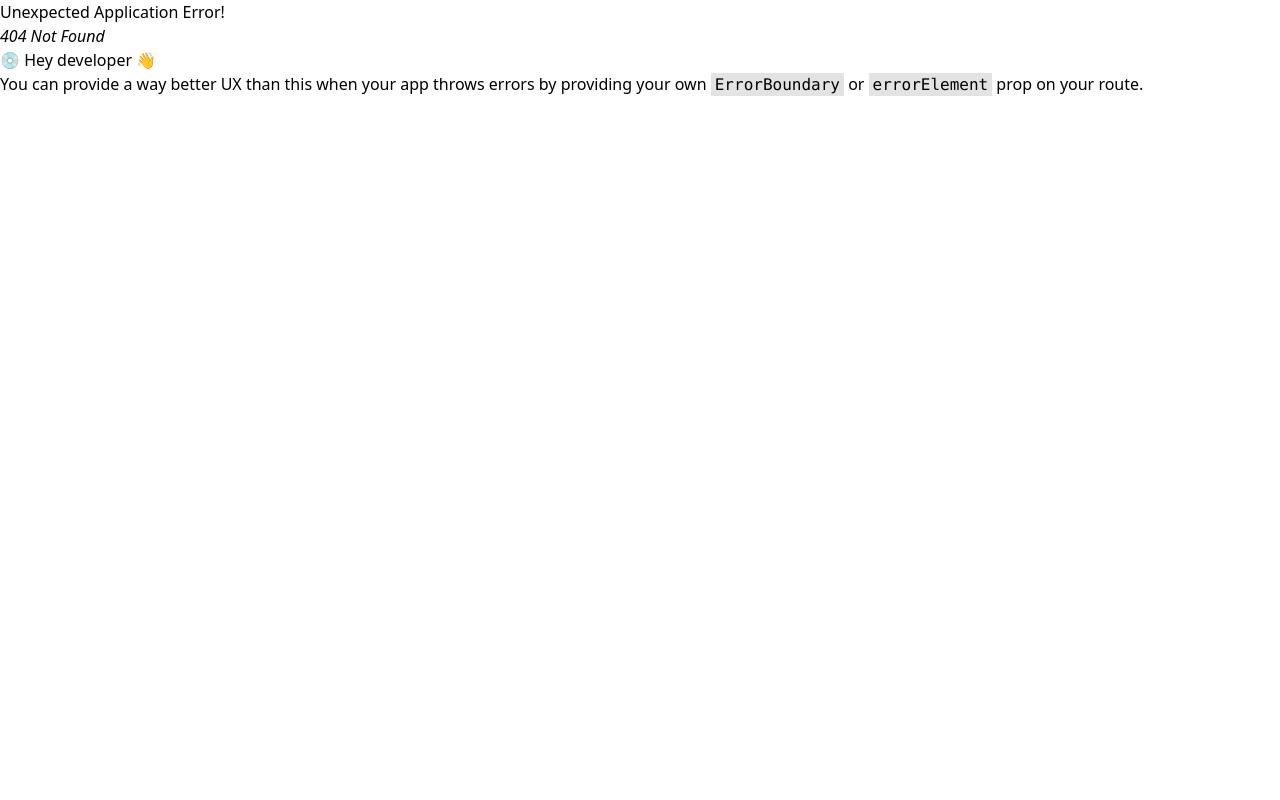
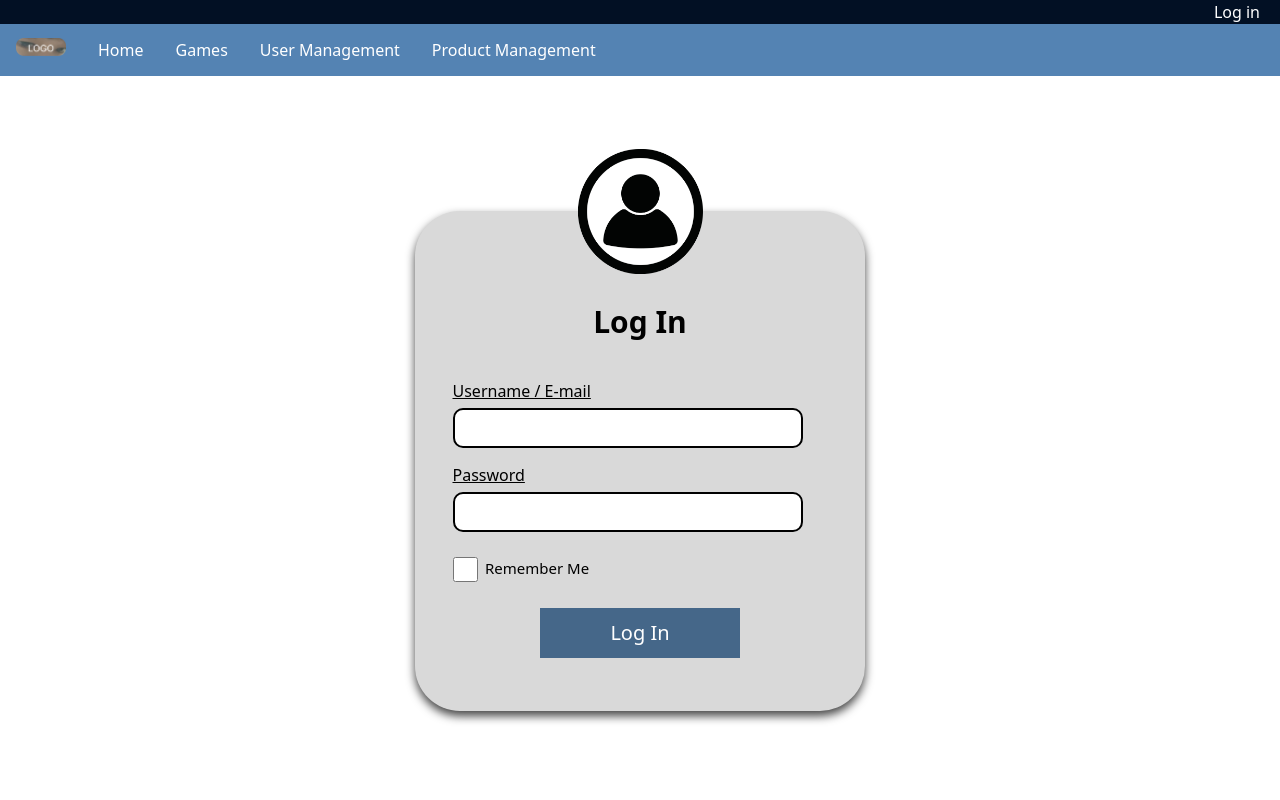
Before and after one commit to JuiPi/T-TopUp, a React (Vite) app in the folder T-TopUp/: page /log-in in a window 1280 px wide. Before the commit this address had no page. Shown: the top 800 px of the page. Built offline with nearby package versions, Linux system fonts and the light colour scheme.

Commit message:
Added Log In page

```diff
--- /dev/null
+++ b/T-TopUp/src/LogIn.css
@@ -0,0 +1,75 @@
+
+
+.log-container {
+    display: flex;
+    flex-direction: column;
+    align-items: center;
+    width: 450px;
+    height: 500px;
+    background-color: #d9d9d9;
+    border-radius: 45px;
+    margin: auto;
+    margin-top: 135px;
+    margin-bottom: 135px;
+    box-shadow: 0px 5px 10px #454545;
+}
+
+.title {
+    margin: 25px;
+    font-weight: bold;
+    font-size: 30px;
+    text-align: center;
+    margin-bottom: 20px;
+}
+
+.icon img {
+    width: 125px;
+    height: 125px;
+    margin-top: -62.5px;
+}
+
+.info {
+    margin-left: -25px;
+    display: flex;
+    flex-direction: column;
+    align-items: flex-start;
+
+}
+
+.inputGroup {
+    display: flex;
+    margin-top: 15px;
+}
+
+input {
+    height: 40px;
+    border-radius: 10px;
+    border: 3px solid black;
+}
+
+.remember {
+    display:flex;
+    flex-direction: row;
+    margin-top: 25px;
+    margin-left: 65px;
+    margin-bottom: 20px;
+}
+
+.check input {
+    width: 25px;
+    height: 25px;
+}
+
+.remember p{
+    margin-left: 7.5px;
+    font-size: 15px;
+}
+
+.submit-button {
+    background-color: #456789;
+    width: 200px;
+    height: 50px;
+    text-align: center;
+    color: white;
+    font-size: 20px;
+}
--- /dev/null
+++ b/T-TopUp/src/LogIn.tsx
@@ -0,0 +1,53 @@
+import NavBar from "./Components/NavBar";
+import Footer from "./Components/Footer";
+import "./LogIn.css"
+import icon from "./assets/Misc/admin.png"
+
+function LogIn() {
+    return (<>
+    <header>
+        <NavBar/>
+    </header>
+
+    <body>
+        <div className="log-container">
+            <div className="icon">
+                <img src={icon}></img>
+            </div>
+
+            <div className="title">
+                <p>Log In</p>
+            </div>
+
+            <div className="info">
+                <div className="inputGroup">
+                    <p className="underline">Username / E-mail</p>
+                    <input type="text" required/>
+                </div>
+
+                <div className="inputGroup">
+                    <p className="underline">Password</p>
+                    <input type="text" required/>
+                </div>
+
+                <div className="remember">
+                    <div className="check">
+                        <input type="checkbox"/>
+                    </div>
+                    <p>Remember Me</p>
+                </div>
+            </div>
+
+            <div className="submit">
+                <button className="submit-button">Log In</button>
+            </div>
+        </div>
+    </body>
+
+    <footer>
+        <Footer/>
+    </footer>
+    </>)
+}
+
+export default LogIn;
--- a/T-TopUp/src/PaymentSuccessful.css
+++ b/T-TopUp/src/PaymentSuccessful.css
@@ -7,7 +7,7 @@
 }
 
 
-.payment-text {
+.payment-container h1 {
     font-size: 40px;
     font-weight: bolder;
     text-align: center;
--- a/T-TopUp/src/PaymentSuccessful.tsx
+++ b/T-TopUp/src/PaymentSuccessful.tsx
@@ -13,9 +13,8 @@ return(
         <div className="payment-icon">
             <img src={Success}></img>
         </div>
-        <div className="payment-text">
-            <h1>Payment Successful</h1>
-        </div>
+
+        <h1>Payment Successful</h1>
 
         <button className="back">Back to Menu</button>
     </div>
```
Also changed, not shown: T-TopUp/src/App.tsx (+6 -16 lines), T-TopUp/src/Route/Route.tsx (+10 -7 lines), T-TopUp/src/assets/Misc/admin.jpg (deleted), T-TopUp/src/assets/Misc/admin.png (added).
